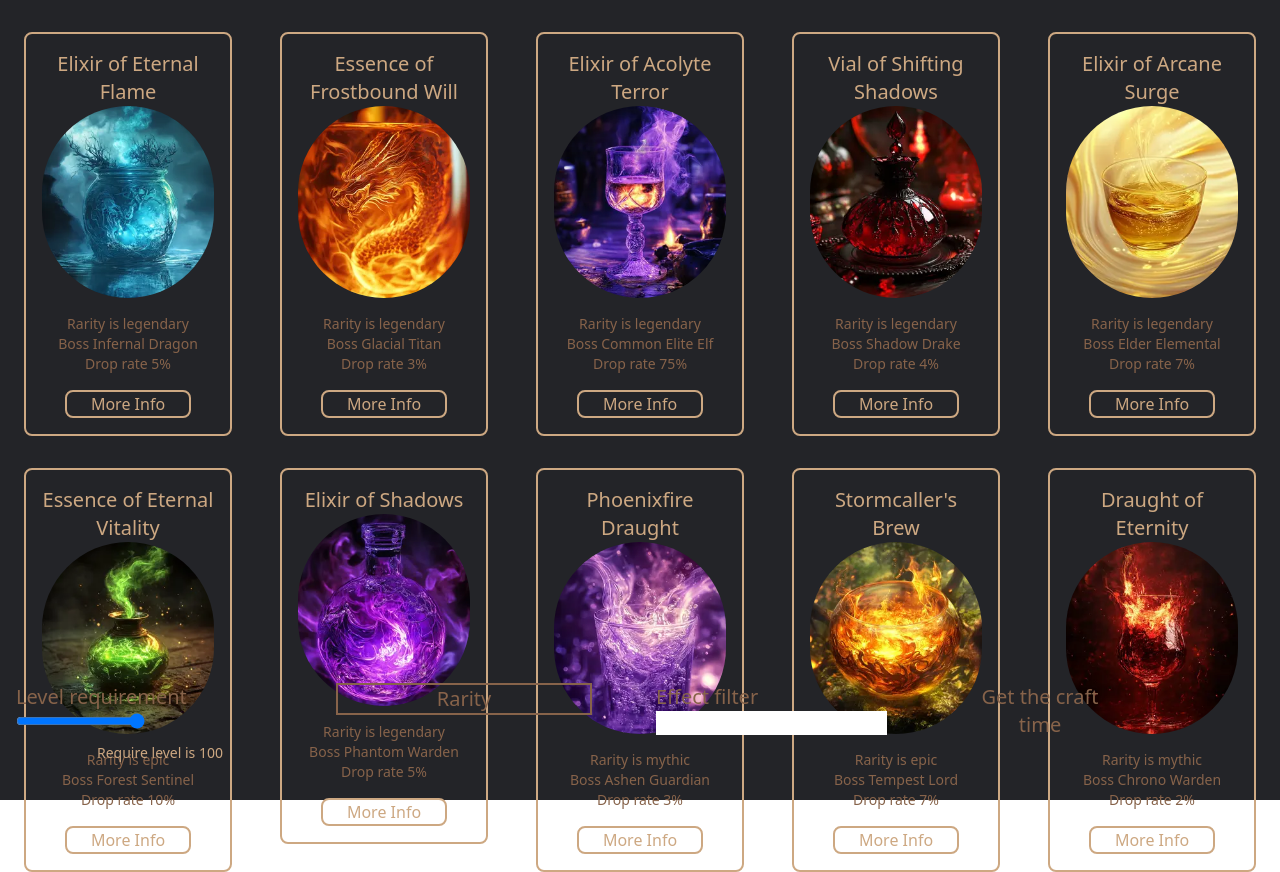
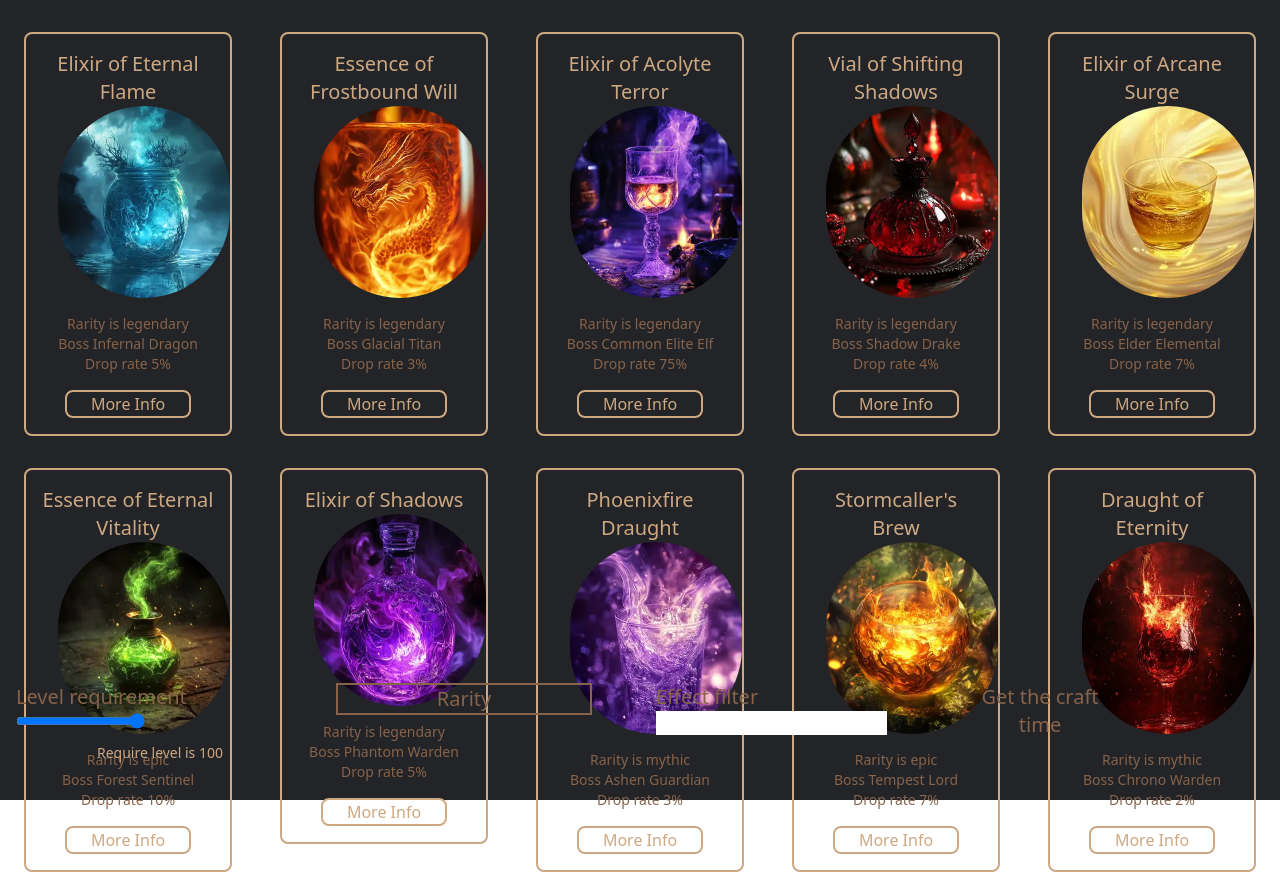
Before and after one commit to mikel161211231/mikel-lopez-intcli2425, a React (Vite) app: page / in a window 1280 px wide. Built offline with nearby package versions, Linux system fonts and the light colour scheme.

Commit message:
[UPDATE] Update the itemcard attribute render text

```diff
--- a/src/components/ItemCard.tsx
+++ b/src/components/ItemCard.tsx
@@ -18,8 +18,9 @@ const PotionCard: React.FC<PotionProps> = ({ potion }) => {
                         <h4 className="text-xl text-medievalSepia">{potion.name}</h4>
 
                     </div>
+                    <div className="">
                         <div className="place-items-center">
-                        <img src={potion.image} alt={potion.name} className="h-48 w-48 object-cover md:h-48 md:w-48 rounded-full " />
+                            <img src={potion.image} alt={potion.name} className=" w-48 h-48 ml-8 place-self-center rounded-full " />
                         </div>
 
 
@@ -28,6 +29,8 @@ const PotionCard: React.FC<PotionProps> = ({ potion }) => {
                             <p className="text-sm text-darkSepia">Boss {potion.meta.availability.drop_rate.boss}</p>
                             <p className="text-sm text-darkSepia">Drop rate  {potion.meta.availability.drop_rate.chance}</p>
                         </div>
+                    </div>
+
                     <div className="mt-4">
                         <button onClick={() => setOpenModal(true)} className="text-medievalSepia border-2 rounded-lg border-black pl-6 pr-6 hover:bg-darkSepia">More Info</button>
                     </div>
```
Lines whose indentation alone changed are shown as unchanged.
